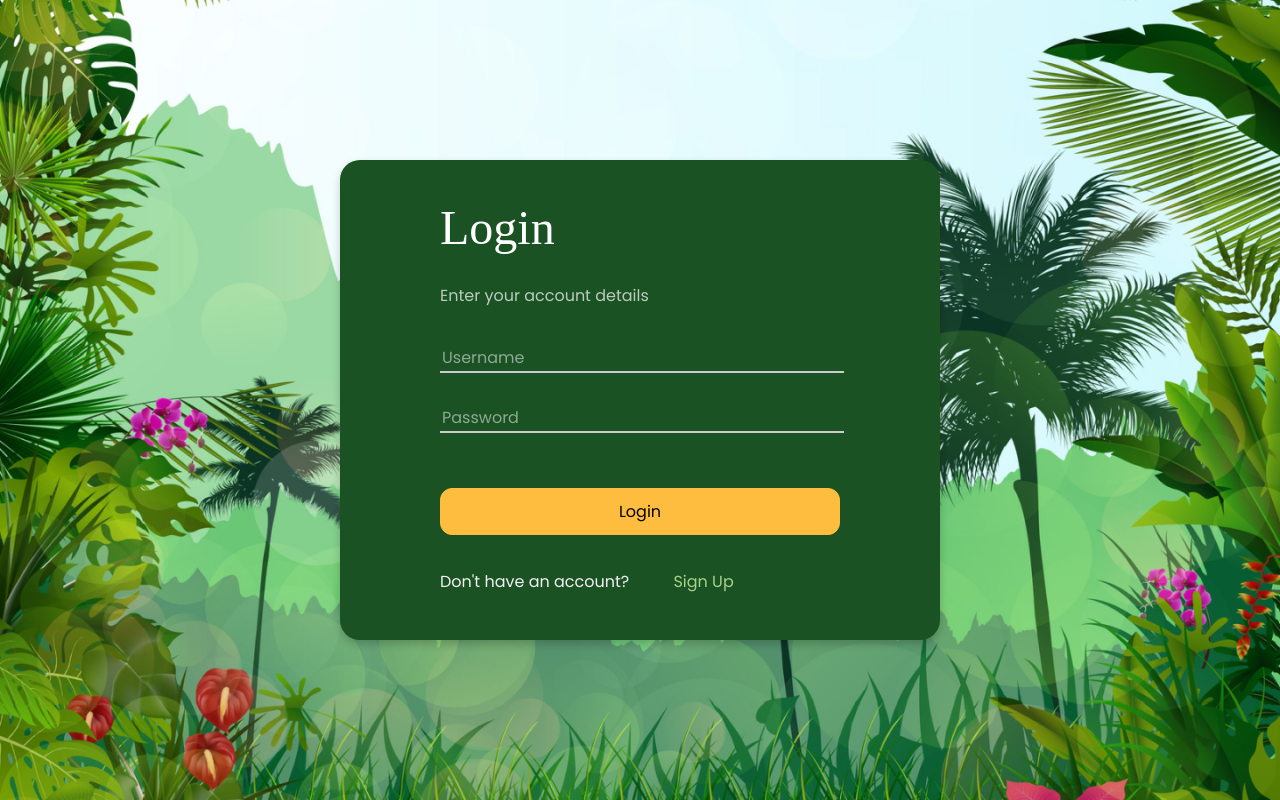
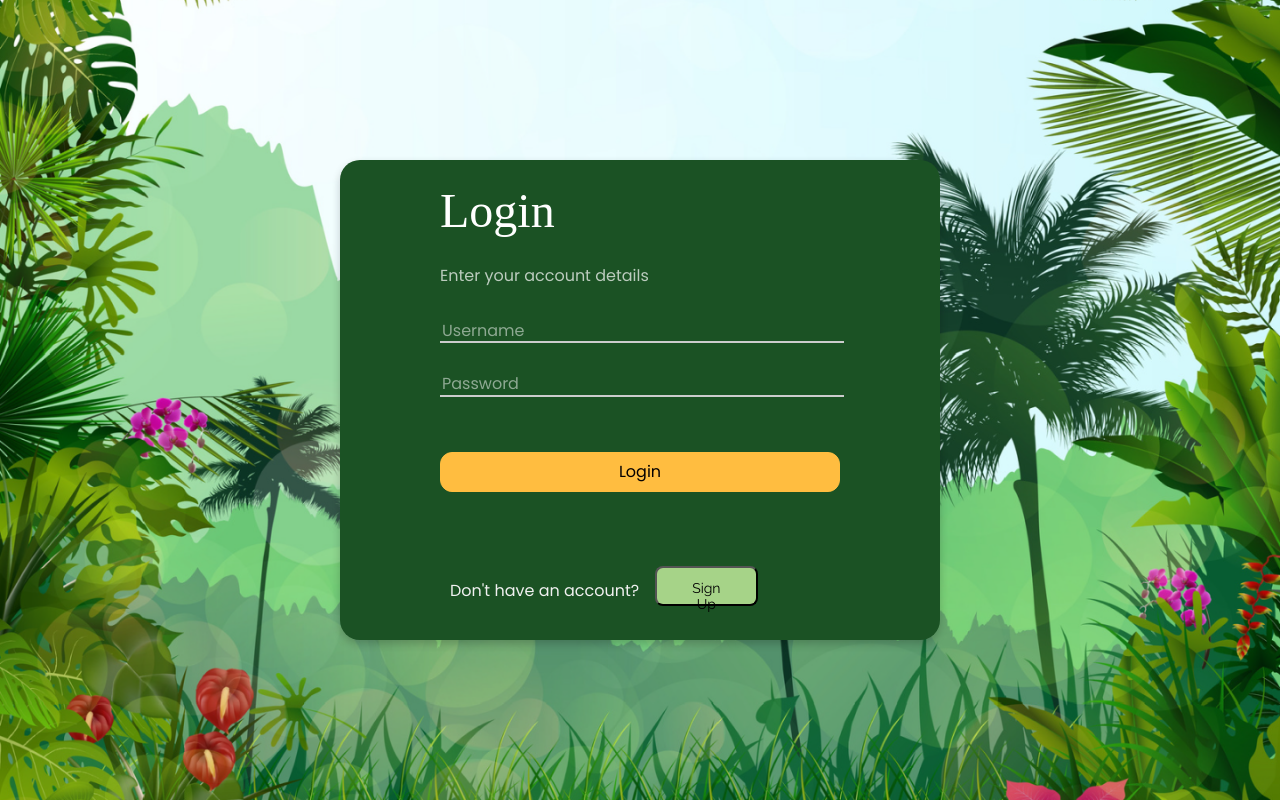
Before and after one commit to camposjoaoc/react-memory-game, a React (Vite) app: page / in a window 1280 px wide. Built offline with nearby package versions, Linux system fonts and the light colour scheme; a web font is replaced by a local one.

Commit message:
Fix button Login/SignUp + add Normalize

```diff
--- a/index.html
+++ b/index.html
@@ -1,13 +1,17 @@
 <!doctype html>
 <html lang="en">
+
 <head>
   <meta charset="UTF-8" />
-    <link rel="icon" type="image/png+xml" href="./src/assets/favicon.png"  />
+  <link rel="icon" type="image/png+xml" href="./src/assets/favicon.png" />
   <meta name="viewport" content="width=device-width, initial-scale=1.0" />
+  <link rel="stylesheet" href="./src/css/normalize.css">
   <title>Memory game!</title>
 </head>
+
 <body>
   <div id="root"></div>
   <script type="module" src="/src/main.jsx"></script>
 </body>
+
 </html>
--- a/src/components/LoginComponent.jsx
+++ b/src/components/LoginComponent.jsx
@@ -8,6 +8,9 @@ function LoginComponent() {
     const [password, setPassword] = useState("");
     const [message, setMessage] = useState(""); // State for error messages
     const navigate = useNavigate(); // React Router's hook for navigation
+
+
+
 
     const handleLogin = (event) => {
         event.preventDefault(); // Prevent default form submission behavior
@@ -24,7 +27,7 @@ function LoginComponent() {
             setMessage(""); // Clear any previous error messages
             navigate("/games"); // Navigate to the "games" page after successful login
         } else {
-            setMessage("Invalid username or password."); // Display error message
+            setMessage("Attention: Invalid username or password!"); // Display error message
             setPassword(""); // Clear the password field
         }
     };
@@ -52,19 +55,23 @@ function LoginComponent() {
                     required
                     className="input-field"
                 />
+
                 {/* Submit button */}
                 <button type="submit" className="btn-login">
                     Login
                 </button>
                 {/* Display error message */}
                 <p className="message">{message}</p>
-                <p className="signup-text">
-                    Don&apos;t have an account?{" "}
-                    <span onClick={() => navigate("/signup")} className="link">
-                        Sign Up
-                    </span>
-                </p>
+                {/* Link to Sign Up page */}
+
+                <div className="container-inside">
+                    <p className="signup-text">
+                        Don&apos;t have an account?{" "}
+                    </p>
+                    <button onClick={() => navigate("/signup")} className="btn-link">Sign Up</button>
+                </div>
             </form>
+
         </div>
     );
 }
--- a/src/components/SignUpComponent.jsx
+++ b/src/components/SignUpComponent.jsx
@@ -98,7 +98,7 @@ function SignUpComponent() {
                 />
                 {/* Submit button */}
                 <button type="submit" className="btn">
-                    Sign Up
+                    Create
                 </button>
                 {/* Display error or success messages */}
                 <p className="message">{message}</p>
--- a/src/css/LoginComponent.css
+++ b/src/css/LoginComponent.css
@@ -2,7 +2,7 @@
 /* =====================Login Page================================ */
 
 /* Centered container with responsive dimensions and styling */
-.login-container{
+.login-container {
   width: 90vw;
   /* Responsive width: 90% of the viewport width */
   max-width: 600px;
@@ -46,7 +46,15 @@
   /* Padding inside the form */
 }
 
-  h1{
+.container-inside {
+  display: flex;
+  gap: 1rem;
+  width: 90%;
+  padding: 10px;
+}
+
+
+h1 {
   text-align: left;
   font-family: "Rakkas", serif;
   font-weight: 400;
@@ -55,7 +63,7 @@
   margin-bottom: 12px;
 }
 
-  .login-text{
+.login-text {
   font-family: "Poppins", sans-serif;
   font-weight: 400;
   font-style: normal;
@@ -66,7 +74,7 @@
   margin-bottom: 20px;
 }
 
-  .input-field{
+.input-field {
   background-color: transparent;
   border: none;
   border-bottom: 2px solid #ccc;
@@ -87,7 +95,7 @@
   opacity: 0.5;
 }
 
-  .btn-login{
+.btn-login {
   margin-top: 24px;
   font-family: "Poppins", sans-serif;
   font-weight: 400;
@@ -103,22 +111,37 @@
   border-radius: 12px;
 }
 
-  .signup-text{
+.signup-text {
   font-family: "Poppins", sans-serif;
   font-weight: 400;
   font-style: normal;
   font-size: 16px;
   text-align: left;
   color: #F1F1F1;
-    margin-top: -30px;
 }
 
-  .link{
-    margin-left: 40px;
-    color: #A6D388;
+.btn-link {
+  background-color: #A6D388;
+  width: 8vw;
+  height: 5vh;
+  background: #A6D388;
+  border-radius: 8px;
+  font-size: 14px;
+  padding: 12px 24px;
+  gap: 10px;
+  cursor: pointer;
+  transition: transform 0.2s ease, box-shadow 0.2s ease;
 }
 
-  .message{
+.btn-link:hover {
+  transform: translateY(-4px);
+}
+
+.btn-link:active {
+  transform: translateY(2px);
+}
+
+.message {
   font-family: "Poppins", sans-serif;
   font-weight: 400;
   font-style: normal;
```
Also changed, not shown: src/css/normalize.css (added). Lines whose indentation alone changed are shown as unchanged.
